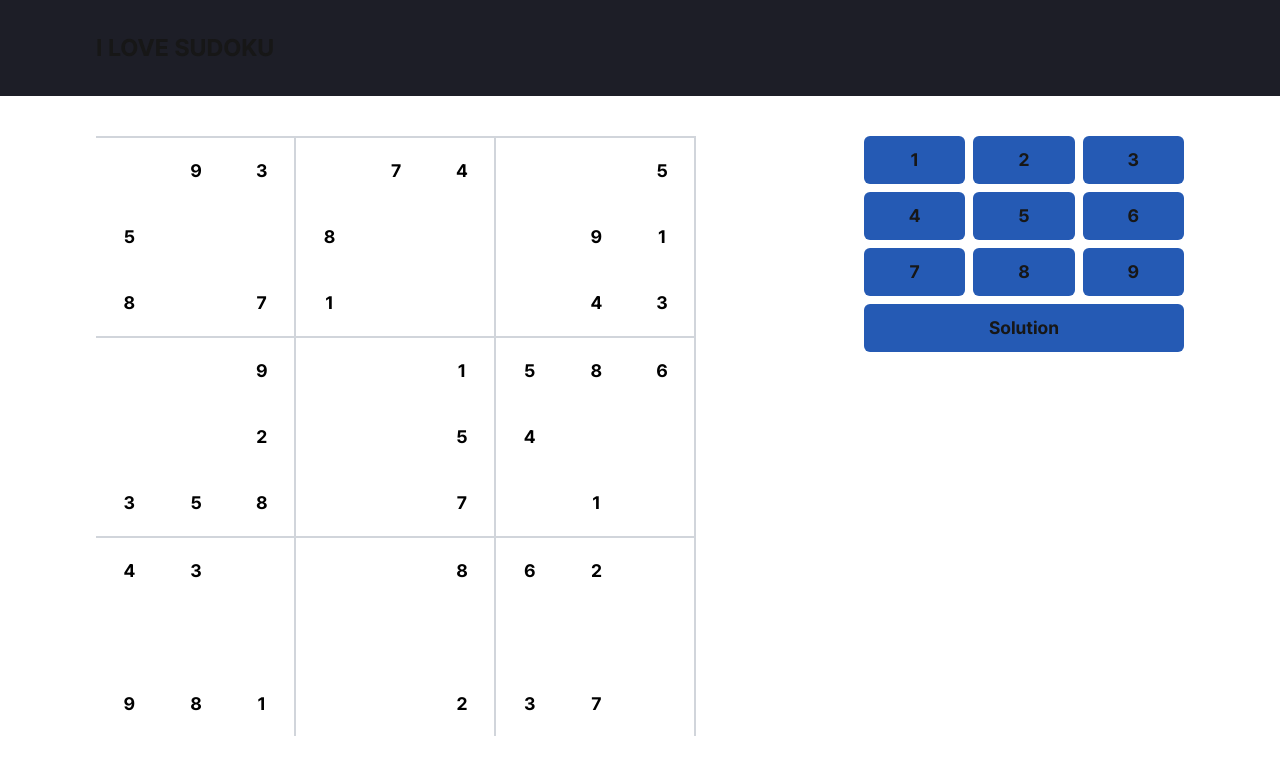
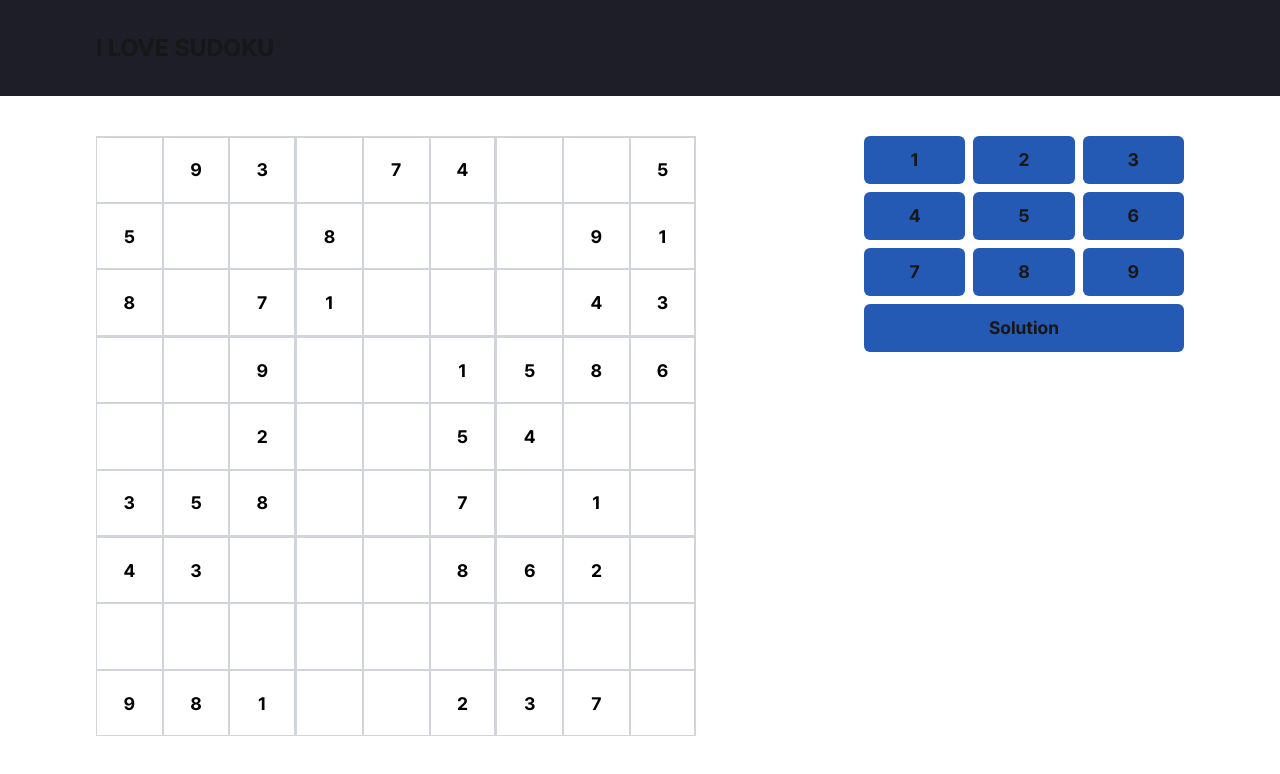
Before and after one commit to boyeoon/i-love-sudoku, a Next.js app: page / in a window 1280 px wide. Shown: the top 774 px of the page. Built offline with nearby package versions, Linux system fonts and the light colour scheme.

Commit message:
chore: add custom tailwind code

```diff
--- a/tailwind.config.ts
+++ b/tailwind.config.ts
@@ -14,9 +14,16 @@ const config: Config = {
       },
       width: {
         '600': '37.5rem',
+        '66.67': '4.17rem'
       },
       height: {
         '600': '37.5rem',
+        '66.67': '4.17rem'
+      },
+      borderWidth: {
+        DEFAULT: '1px',
+        '0': '0',
+        '0.5': '0.5px',
       }
     },
   },
```
